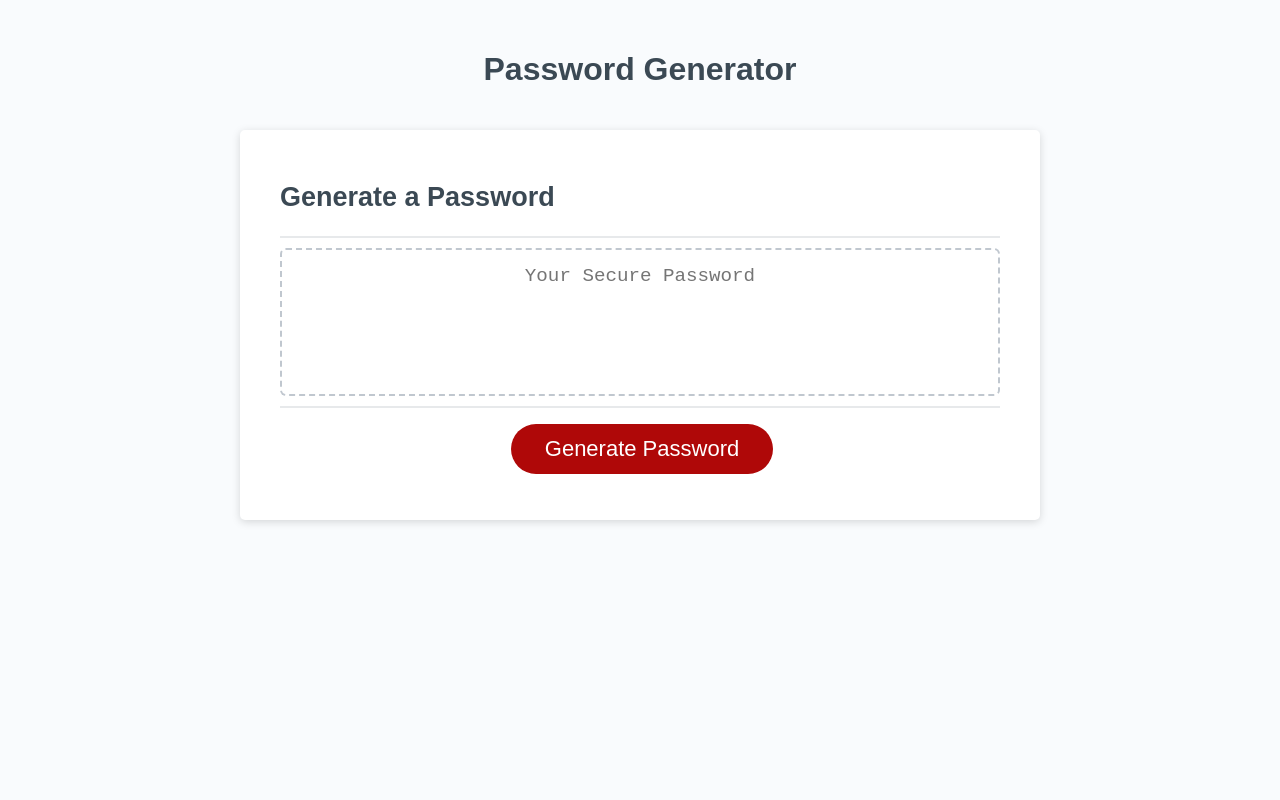
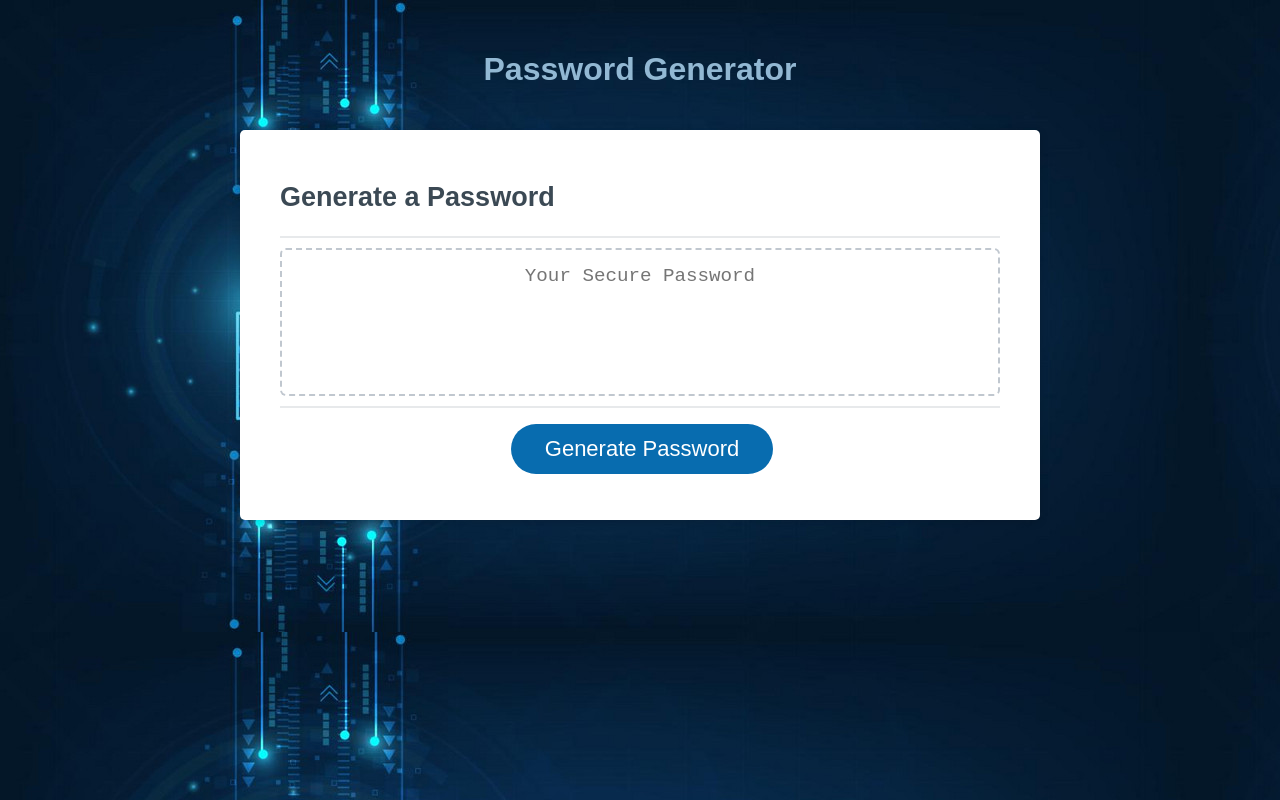
Before and after one commit to ChaseNicks/Password_Generator, a plain HTML site: page Develop/index.html in a window 1280 px wide. Drawn offline with Linux system fonts and the light colour scheme.

Commit message:
added function to put password into textbox and did some css styling to webpage for better looks

```diff
--- a/Develop/script.js
+++ b/Develop/script.js
@@ -115,6 +115,10 @@ function generatePassword() {
     return pass;
 }
 
+function UserInput(pass) {
+  document.getElementById("password").textContent = pass;
+}
+
 // Write password to the #password input
 function writePassword() {
   var password = generatePassword();
--- a/Develop/style.css
+++ b/Develop/style.css
@@ -14,7 +14,7 @@ body,
 
 body {
   font-family: sans-serif;
-  background-color: #f9fbfd;
+  background-image:url("./img/password_img.jpeg");
 }
 
 .wrapper {
@@ -27,7 +27,7 @@ header {
   text-align: center;
   padding: 20px;
   padding-top: 0px;
-  color: hsl(206, 17%, 28%);
+  color: hsl(205, 43%, 70%);
 }
 
 .card {
@@ -74,7 +74,7 @@ header {
 
 .btn {
   border: none;
-  background-color: hsl(360, 91%, 36%);
+  background-color: rgb(8, 108, 175);
   border-radius: 25px;
   box-shadow: rgba(0, 0, 0, 0.1) 0px 1px 6px 0px rgba(0, 0, 0, 0.2) 0px 1px 1px
     0px;
```
Also changed, not shown: Develop/img/password_img.jpeg (added).
